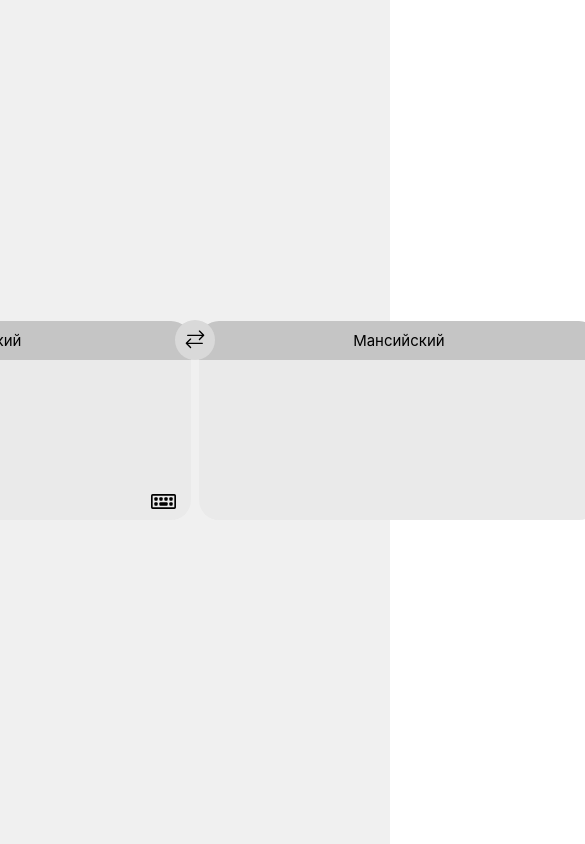
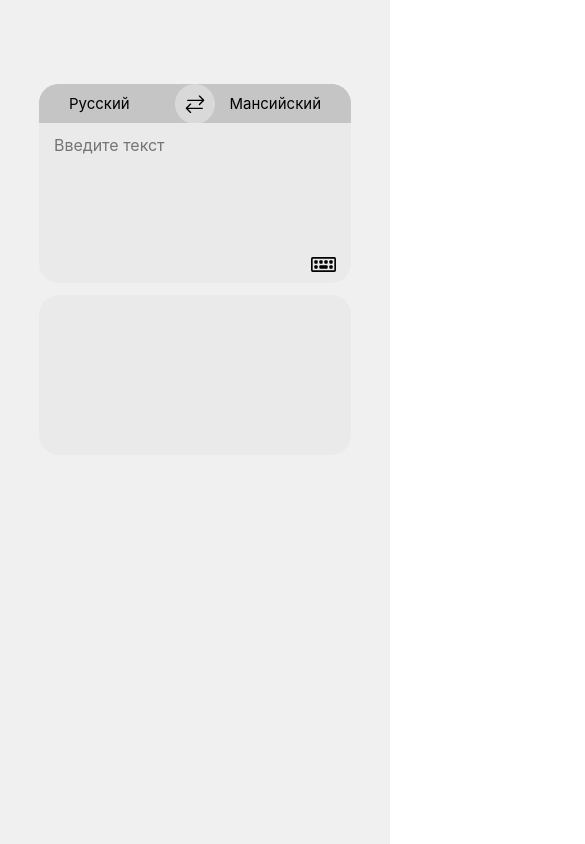
Before and after one commit to AInami-Rei/mansi_translator, a React (Create React App) app in the folder frontend/: page / in a window 390 px wide. Shown: the whole page, 585 px wide, since content can reach past the window. Built offline with nearby package versions, Linux system fonts and the light colour scheme.

Commit message:
feat: adaptive screen

```diff
--- a/frontend/package.json
+++ b/frontend/package.json
@@ -3,6 +3,7 @@
   "version": "0.1.0",
   "private": true,
   "dependencies": {
+    "@babel/plugin-proposal-private-property-in-object": "^7.21.11",
     "@testing-library/jest-dom": "^5.17.0",
     "@testing-library/react": "^13.4.0",
     "@testing-library/user-event": "^13.5.0",
--- a/frontend/src/App.jsx
+++ b/frontend/src/App.jsx
@@ -2,7 +2,7 @@ import React from 'react';
 import TranslationWrapper from './components/TranslationWrapper';
 import styles from './index.module.scss'
 
-function App() {
+const App = () => {
   return (
     <div className={styles.app}>
       <TranslationWrapper />
--- a/frontend/src/components/Keyboard/index.module.scss
+++ b/frontend/src/components/Keyboard/index.module.scss
@@ -3,4 +3,8 @@
     position: absolute;
     bottom: 0;
     width: 800px;
+
+    @media (max-width: 857px) {
+        width: 80vw;
+    }
 }
--- a/frontend/src/components/SwapLanguagesButton/index.module.scss
+++ b/frontend/src/components/SwapLanguagesButton/index.module.scss
@@ -1,5 +1,7 @@
 .swapBtn {
-    display: inline;
+    display: flex;
+    justify-content: space-between;
+    align-items: center;
     position:absolute;
     top: 50%;
     left: 50%;
@@ -16,4 +18,10 @@
     &:hover {
         background-color: #bbb;
     }
+
+    // @media (max-width:857px) {
+    //     // width: 30px;
+    //     // height: 30px;
+    //     // padding: 2px;
+    // }
 }
--- a/frontend/src/components/TextInput/index.jsx
+++ b/frontend/src/components/TextInput/index.jsx
@@ -1,14 +1,19 @@
 import React from 'react';
 import { FiRefreshCw } from 'react-icons/fi';
+import cn from 'classnames';
 
 import styles from './index.module.scss';
 
 
-const TextInput = ({ value, onChange=()=>{}, onClear=()=>{}, onKeyboardClick=()=>{}, maxLength=250, isSource=false, isLoading=false, placeholder=''}) => {
+const TextInput = ({ value, className, onChange=()=>{}, onClear=()=>{}, onKeyboardClick=()=>{}, maxLength=250, isSource=false, isLoading=false, placeholder=''}) => {
+  const inputClassName = cn(
+    styles.textInput,
+    className,
+  )
   return (
     <div className={styles.textInputContainer}>
       <textarea
-        className={styles.textInput}
+        className={inputClassName}
         value={value}
         onChange={(e) => {
           onChange(e.target.value);
--- a/frontend/src/components/TextInput/index.module.scss
+++ b/frontend/src/components/TextInput/index.module.scss
@@ -15,6 +15,12 @@
         &:disabled {
             background-color: #EAEAEA;
             color: inherit;
+        }
+
+
+        @media (max-width: 452px) {
+            flex-direction: column;
+            width:80vw;
         }
     }
 
@@ -34,7 +40,8 @@
         right: 15px;
         border: none;
         cursor: pointer;
-        font-size: 3vh;
+        font-size: 15pt;
+        font-weight: bold;
         color: #575555;
     }
 
@@ -49,6 +56,14 @@
         .copyIcon {
             width: 15px;
             height: 15px;
+        }
+
+        &:hover {
+            opacity: 70%;
+        }
+
+        &:active {
+            opacity: 90%;
         }
     }
 
--- a/frontend/src/components/TranslationWrapper/index.jsx
+++ b/frontend/src/components/TranslationWrapper/index.jsx
@@ -52,8 +52,8 @@ const TranslationBox = observer(() => {
 
   const handleCopy = () => {
     if (translation) {
-      navigator.clipboard.writeText(translation);
-      alert('Текст скопирован в буфер обмена!');
+      if (navigator && navigator.clipboard && navigator.clipboard.writeText)
+        navigator.clipboard.writeText(translation);
     }
   };
 
@@ -87,8 +87,8 @@ const TranslationBox = observer(() => {
     <>
     <div className={styles.translationBox}>
       <div className={styles.header}>
+        <div className={styles.languageBox}>{languages.from}</div>
         <SwapLanguagesButton onClick={handleSwapLanguages} />
-        <div className={styles.languageBox}>{languages.from}</div>
         <div className={styles.languageBox}>{languages.to}</div>
       </div>
 
--- a/frontend/src/components/TranslationWrapper/index.module.scss
+++ b/frontend/src/components/TranslationWrapper/index.module.scss
@@ -10,6 +10,17 @@
         align-items: center;
         position:relative;
 
+        @media (max-width: 857px) {
+            flex-direction: row;
+            gap: 0;
+            background-color: #C5C5C5;
+            border-radius: 20px 20px 0 0 ;
+          }
+
+        @media (max-width: 452px) {
+            max-width:80vw;
+        }
+
         .languageBox {
             font-size: 15px;
             text-align: center;
@@ -17,11 +28,30 @@
             border-radius: 20px 20px 0 0 ;
             padding: 10px 40px;
             background-color: #C5C5C5;
+
+            @media (max-width: 857px) {
+                flex-direction: column;
+                width:inherit;
+              }
+
+            @media (max-width: 452px) {
+                padding: 10px 30px;
+            }
         }
     }
 
     .content {
         display: flex;
         gap: 2vw;
+
+        @media (max-width: 857px) {
+            flex-direction: column;
+          }
     }
   }
+
+.targetLang {
+    @media (max-width: 857px) {
+        border-radius: 20px !important;
+    }
+}
--- a/frontend/src/index.module.scss
+++ b/frontend/src/index.module.scss
@@ -6,9 +6,13 @@
   }
 
 .app {
-  display: flex;
+    display: flex;
     justify-content: center;
-    align-items: center;
+    padding-top: 30vh;
     height: 100vh;
     background-color: #f0f0f0;
+
+    @media (max-width: 857px) {
+      padding-top: 10vh;
+    }
 }
```
Also changed, not shown: 1 other file (tests, documents, lock files or other folders).
